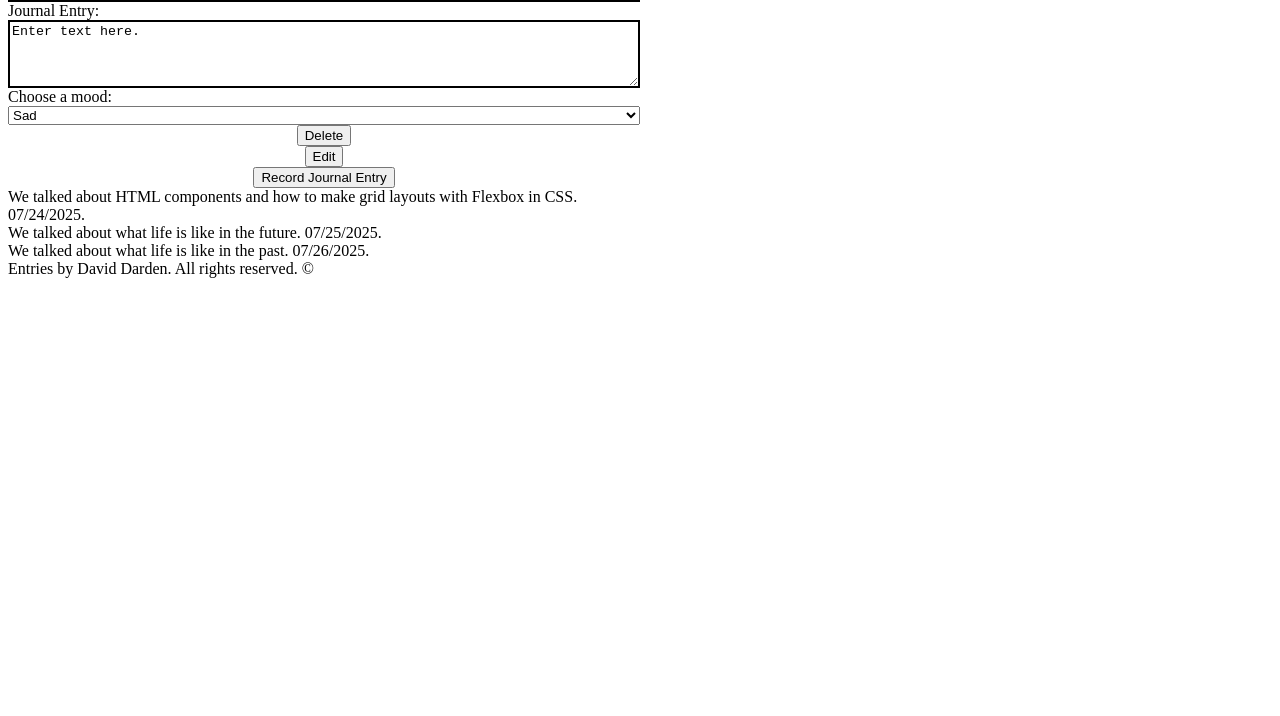
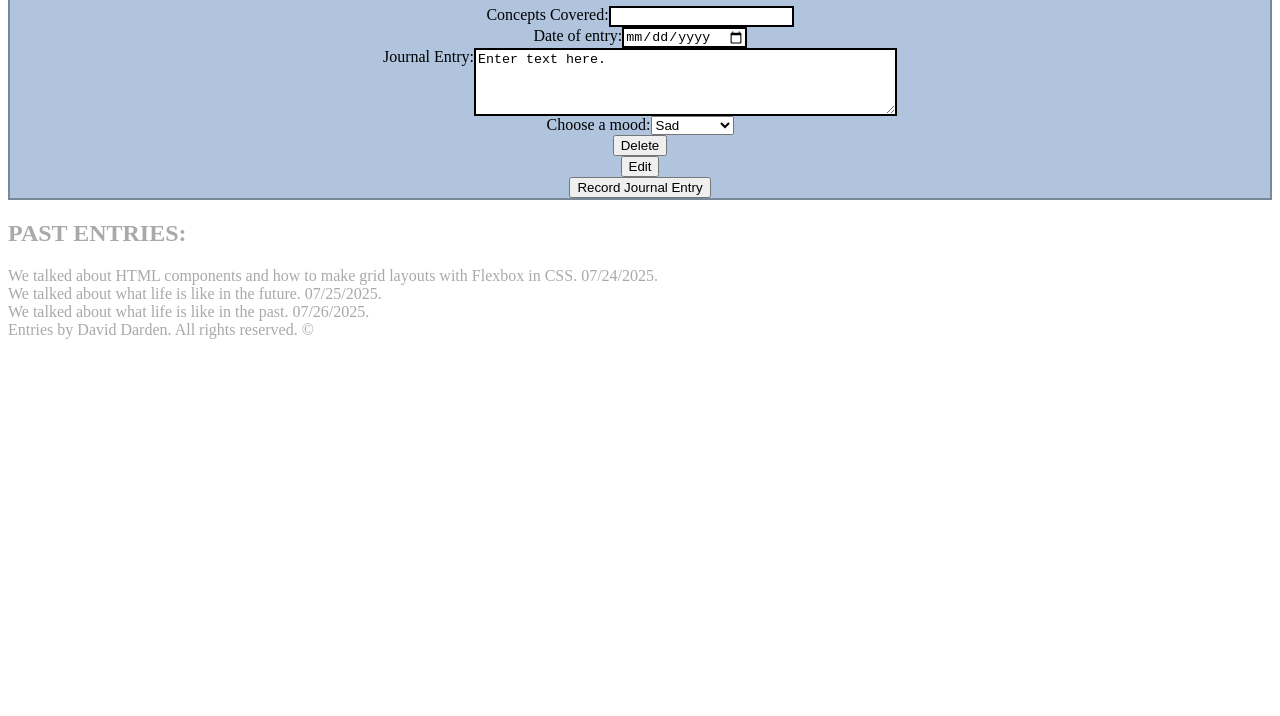
Before and after one commit to DavidEdwardDarden/dailyjournal, a plain HTML site: page index.html in a window 1280 px wide. Shown: the part 84-800 px from the top of the page. Drawn offline with Linux system fonts and the light colour scheme.

Commit message:
worked on css

```diff
--- a/index.html
+++ b/index.html
@@ -12,28 +12,30 @@
 
 </head>
 
-<body class="centercontain">
+<body>
 
-  <form>
-    <div class="getinacolumn">
-      <label for="textline">Concepts Covered:</label>
-      <input id="textline" type="text">
+  <form class="formbackground" class="centercontain">
+    <h1 class="centerme">DAILY JOURNAL</h1>
+
+    <div class="centerme">
+      <label class="centerme" for="textline">Concepts Covered:</label>
+      <input class="centerme" id="textline" type="text">
     </div>
-    <div class="getinacolumn">
-      <label for="textline">Date of entry:</label>
-      <input type="date" id="textline" type="text">
+    <div class="centerme">
+      <label class="centerme" for="textline">Date of entry:</label>
+      <input class="centerme" type="date" id="textline" type="text">
     </div>
 
 
-    <div class="getinacolumn">
-      <label for="textareabox">Journal Entry:</label>
+    <div class="centerme">
+      <label class="centerme" for="textareabox">Journal Entry:</label>
 
-      <textarea id="textareabox"  rows="4" cols="50">
+      <textarea class="centerme" id="textareabox" rows="4" cols="50">
 Enter text here.
 </textarea>
     </div>
-    <div class="getinacolumn">
-      <label for="moods">Choose a mood:</label>
+    <div class="centerme">
+      <label class="centerme" for="moods">Choose a mood:</label>
 
       <select name="moodymcmoodface" id="moods">
         <option value="sad">Sad</option>
@@ -43,13 +45,15 @@ Enter text here.
       </select>
     </div>
 
-    <div class="getinacolumn">
-      <button class ="deletebutton2" type="button">Delete</button>
-      <button class="editbutton2" type="button">Edit</button>
-      <button class="recordjournalbutton2"type="button">Record Journal Entry</button>
+    <div class="newbuttonjuju">
+      <button class="deletebutton2" class="margin" type="button">Delete</button>
+      <button class="editbutton2" class="margin" type="button">Edit</button>
+      <button class="recordjournalbutton2" class="margin" type="button">Record Journal Entry</button>
     </div>
+
   </form>
-  <div id="entryLog" class="getinacolumn">
+  <h2 class="makegray">PAST ENTRIES:</h2>
+  <div class="makegray" id="entryLog" class="getinacolumn">
 
   </div>
 
@@ -58,6 +62,6 @@ Enter text here.
   <script type="module" src="./scripts/main.js"></script>
 </body>
 
-<footer class="bottomcontainer">Entries by David Darden. All rights reserved. &copy; </footer>
+<footer  class="makegray" class="bottomcontainer">Entries by David Darden. All rights reserved. &copy; </footer>
 
 </html>
--- a/main.css
+++ b/main.css
@@ -13,8 +13,14 @@ border: 2px solid black;
 .centercontain{
     display: flex;
     justify-content: center;
+    flex-direction: column;
+}
 
-    flex-direction: column;
+.centerme{
+  display: flex;
+    flex-direction: row;
+    justify-content: center;
+    align-content: space-around;
 }
 
 .bottomcontainer {
@@ -64,3 +70,27 @@ border: 2px solid black;
       justify-content: flex-start;
       max-width: 35%;
   }
+
+  .formbackground{
+    background-color: lightsteelblue;
+    border: 2px solid lightslategrey;
+  }
+.newbuttonjuju{
+  display: flex;
+  flex-direction: column;
+  justify-content: center;
+  align-content: space-around;
+
+
+    flex-wrap: nowrap;
+
+    align-content: space-around
+}
+
+.makegray{
+  color: darkgray;
+}
+
+.margin {
+  margin: 0 5px;
+}
```
Also changed, not shown: images/Daily-Journal-wireframe.JPG (added), 1 other file.
